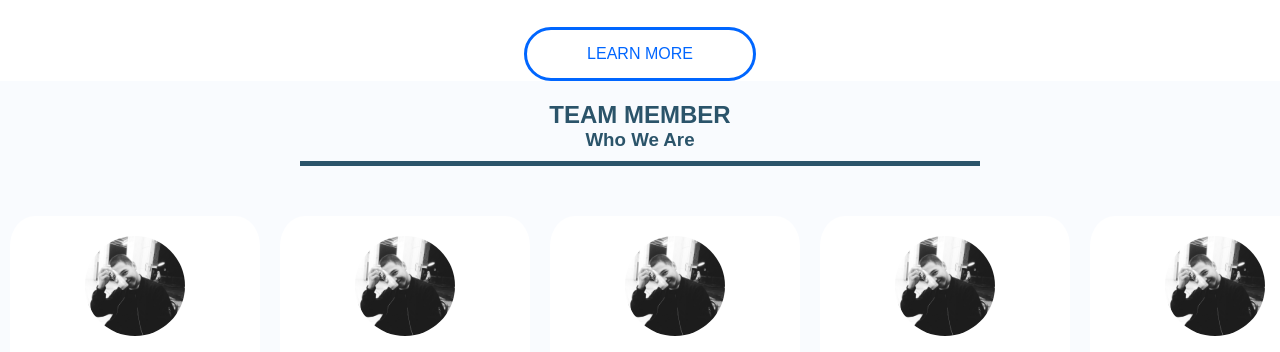
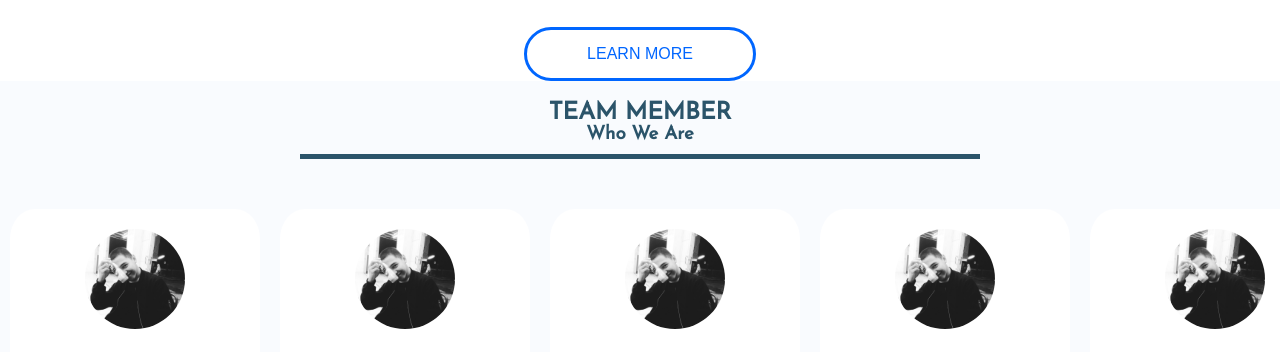
Before and after one commit to GFIVES/G5_DTS20, a plain HTML site: page index.html in a window 1280 px wide. Shown: the part 165-517 px from the top of the page. Drawn offline with Linux system fonts and the light colour scheme.

Commit message:
Update index.html

```diff
--- a/index.html
+++ b/index.html
@@ -10,6 +10,7 @@
     <link rel="stylesheet" href="responsive.css>
     <link rel="stylesheet" href="//maxcdn.bootstrapcdn.com/font-awesome/4.3.0/css/font-awesome.min.css">
     <link rel="stylesheet" href="https://cdnjs.cloudflare.com/ajax/libs/font-awesome/4.7.0/css/font-awesome.min.css">
+    <link href="https://fonts.googleapis.com/css?family=Josefin+Sans&display=swap" rel="stylesheet">
   </head>
   <body>
     <!-- HEADER -->
```
